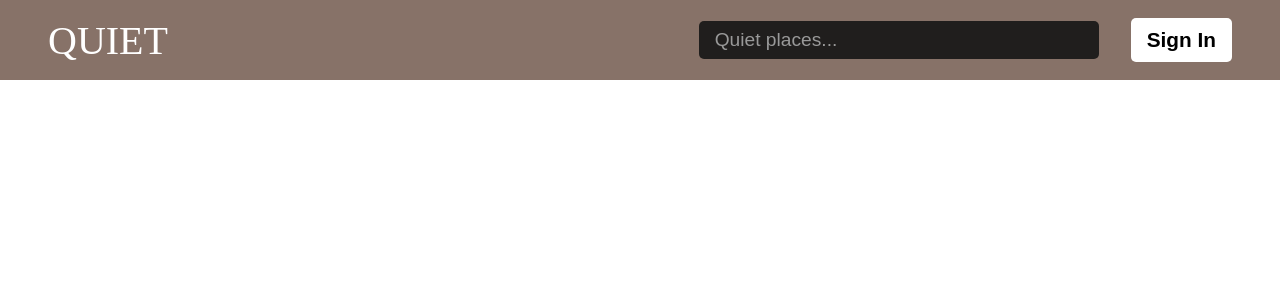
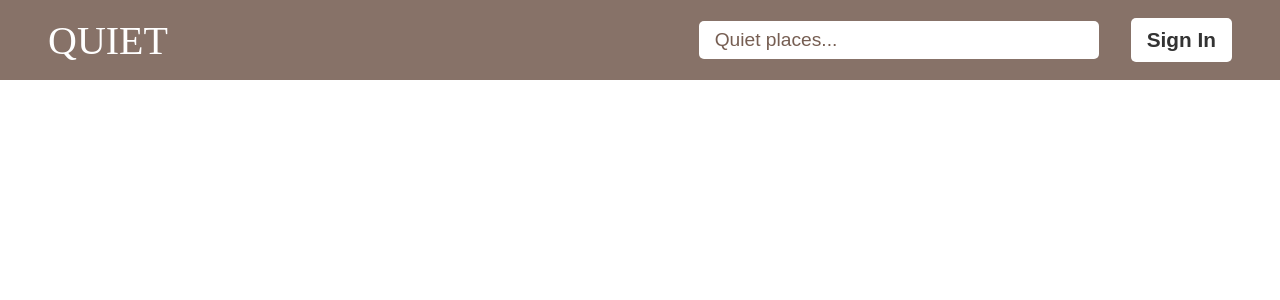
Before and after one commit to jayhan1109/Quiet, a React (Create React App) app in the folder client/: page /login in a window 1280 px wide. Shown: the top 300 px of the page. Built offline with nearby package versions, Linux system fonts and the light colour scheme; a web font is replaced by a local one.

Commit message:
Navbar in signin page

```diff
--- a/client/src/components/landing/Navbar.js
+++ b/client/src/components/landing/Navbar.js
@@ -4,15 +4,15 @@ import { Link, useLocation } from "react-router-dom";
 import cn from "classnames";
 
 const Navbar = () => {
-  const [isLoginPage, setIsLoginPage] = useState(false);
+  const [notLanding, setNotLanding] = useState(false);
 
   const {
     container,
-    container_login,
+    container_notLanding,
     title,
-    title_login,
     side,
     search,
+    search_notLanding,
     signin,
   } = styles;
 
@@ -20,16 +20,20 @@ const Navbar = () => {
 
   useEffect(() => {
     if (path === "/login") {
-      setIsLoginPage(true);
+      setNotLanding(true);
     }
   }, [path]);
 
   return (
-    <div className={cn(container, { [container_login]: isLoginPage })}>
-      <div className={cn(title, { [title_login]: isLoginPage })}>QUIET</div>
+    <div className={cn(container, { [container_notLanding]: notLanding })}>
+      <div className={title}>QUIET</div>
       <div className={side}>
         <form>
-          <input type="text" className={search} placeholder="Quiet places..." />
+          <input
+            type="text"
+            className={cn(search, { [search_notLanding]: notLanding })}
+            placeholder="Quiet places..."
+          />
         </form>
         <Link to="/login" className={signin}>
           Sign In
--- a/client/src/components/landing/Navbar.module.scss
+++ b/client/src/components/landing/Navbar.module.scss
@@ -8,7 +8,7 @@
   align-items: center;
 }
 
-.container_login {
+.container_notLanding {
   background-color: rgba(118, 94, 82, 0.87);
 }
 
@@ -19,9 +19,6 @@
   align-items: center;
   margin-left: 3rem;
   @include desktop-logo;
-}
-
-.title_login {
 }
 
 .side {
@@ -45,6 +42,15 @@
 
     &::placeholder {
       color: #999;
+    }
+  }
+
+  .search_notLanding {
+    background-color: $white-color;
+    color: rgba(22, 22, 22, 0.9);
+
+    &::placeholder {
+      color: $brown-color;
     }
   }
 
--- a/client/src/global.scss
+++ b/client/src/global.scss
@@ -3,7 +3,7 @@ $black-color: #000000;
 $brown-color: #765e52;
 
 @mixin whiteBtn {
-  color: $black-color;
+  color: #333;
   text-decoration: none;
   outline: none;
   border: none;
```
